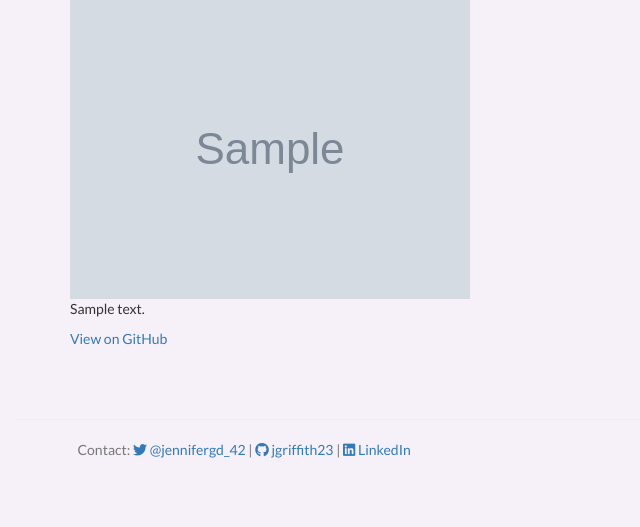
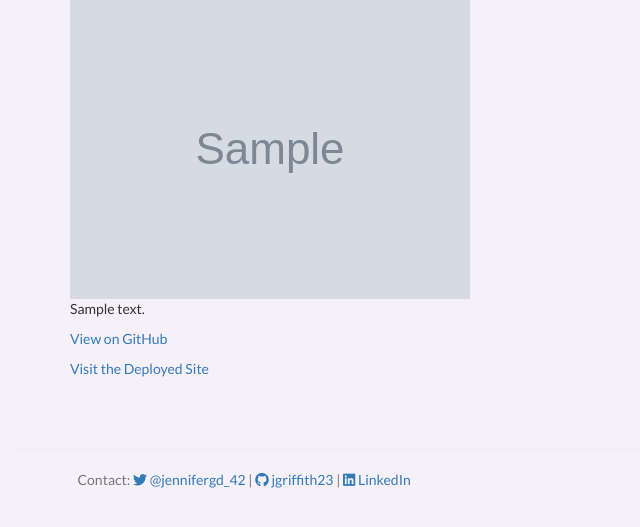
Before and after one commit to jgriffith23/blog-tutorial, a Django app: page /project in a window 1280 px wide. Shown: the part 203-730 px from the top of the page, without its empty margins (0-640 px from the left). Run offline with Django 3.2, Linux system fonts and the light colour scheme; tables that the repository leaves empty hold one stand-in row (values such as "Sample post"); grey boxes marked "Sample" are stand-in pictures; some libraries are stand-ins or nearby versions.

Commit message:
Update portfolio list template to show demo urls

```diff
--- a/portfolio/templates/portfolio/project_list.html
+++ b/portfolio/templates/portfolio/project_list.html
@@ -16,6 +16,12 @@
             <p>
                 <a href="{{ project.github_url }}">View on GitHub</a>
             </p>
+
+            {% if project.demo_url %}
+            <p>
+                <a href="{{ project.demo_url}}">Visit the Deployed Site</a>
+            </p>
+            {% endif %}
         </div>
     {% endfor %}
 
```
